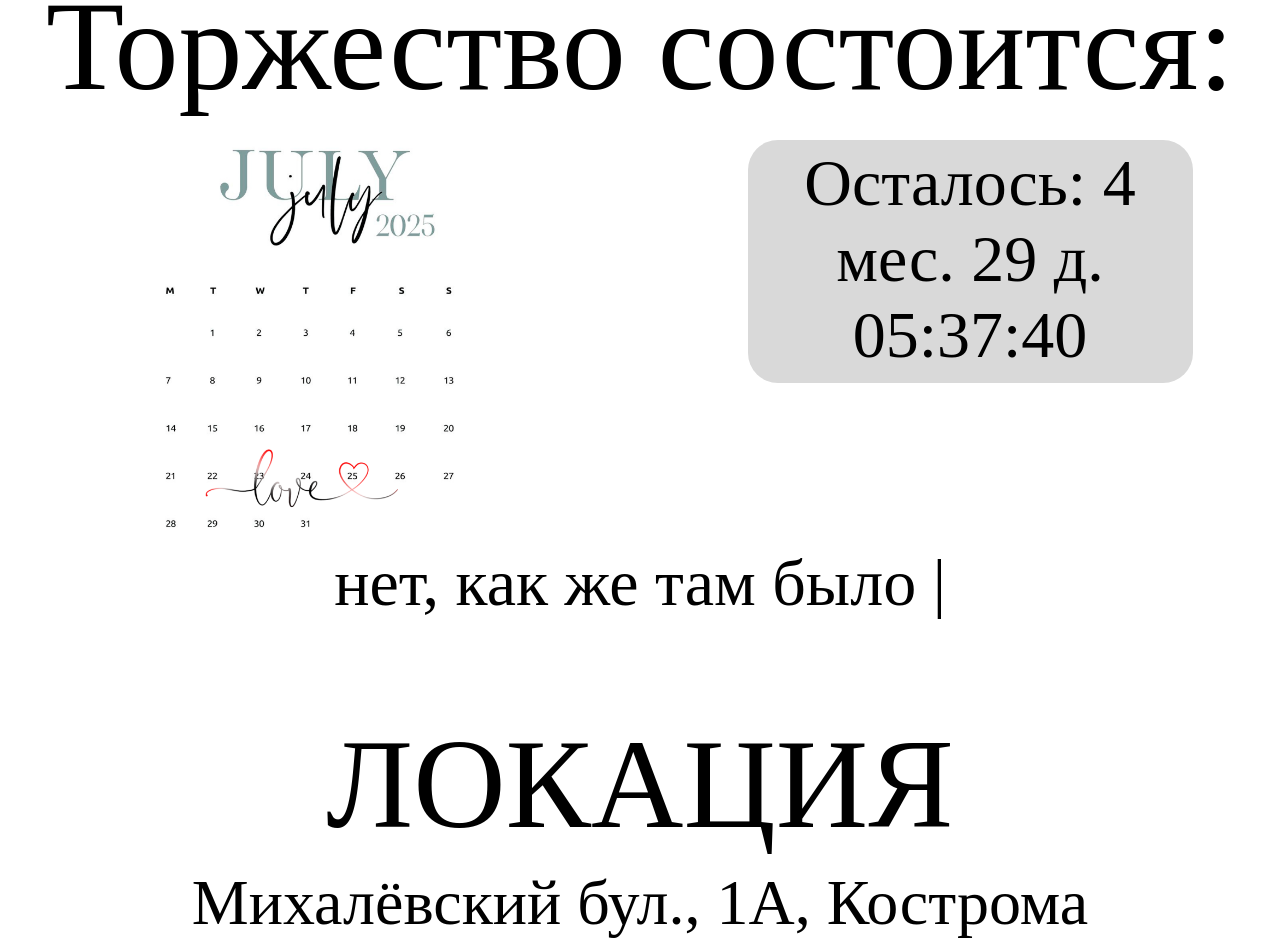
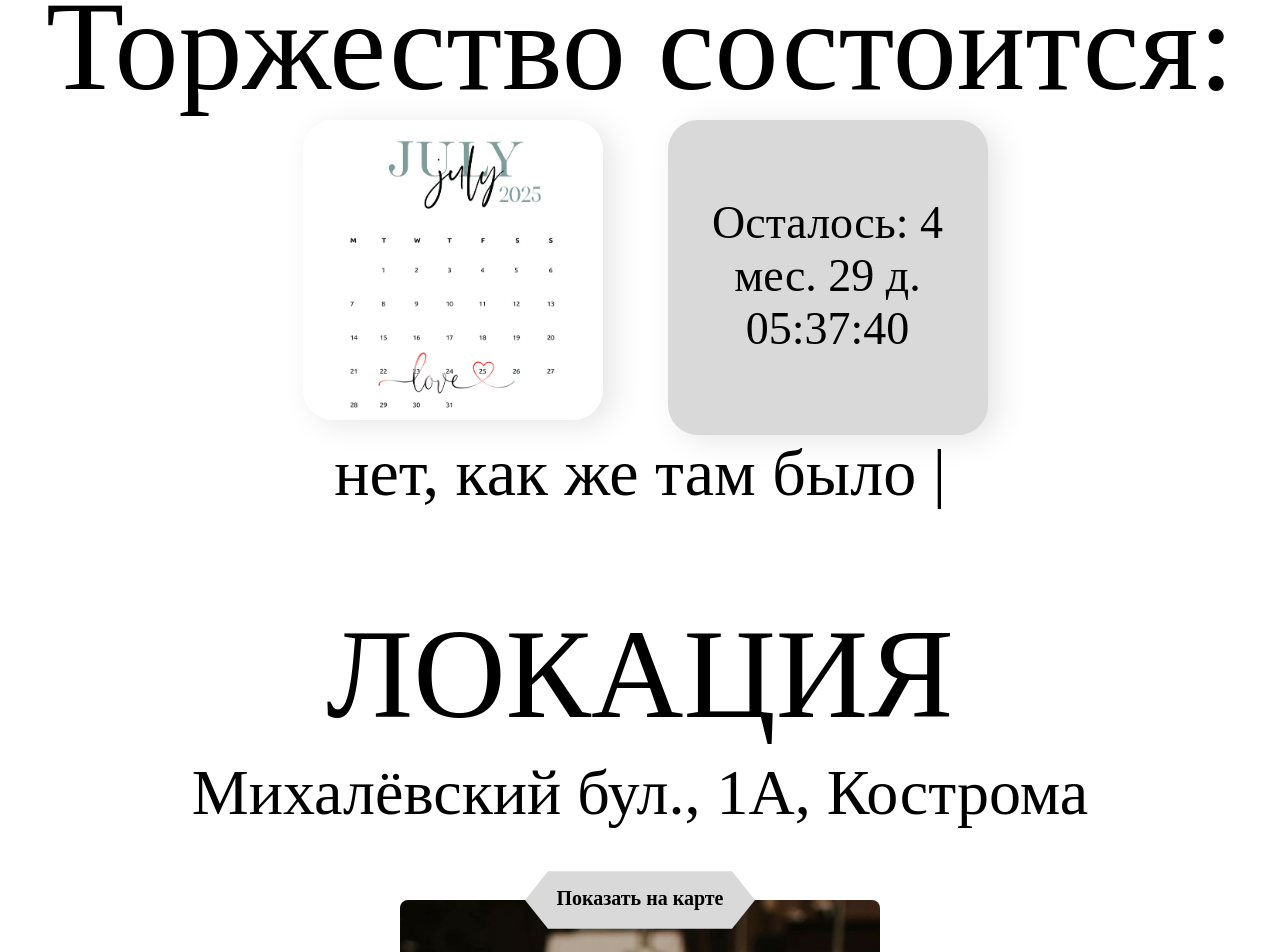
Before and after one commit to aerodes/DenisUshakovPromo, a Next.js app: page /Wedding in a window 1280 px wide. Shown: the part 2000-2952 px from the top of the page. Built offline with nearby package versions, Linux system fonts and the light colour scheme.

Commit message:
fix adaptive

```diff
--- a/declaration.d.ts
+++ b/declaration.d.ts
@@ -15,3 +15,9 @@ declare module "*.pdf" {
     const content: string;
     export default content;
 }
+declare global {
+    interface Window {
+        // eslint-disable-next-line @typescript-eslint/no-explicit-any
+        Telegram: any;
+    }
+}
--- a/src/pages/Wedding/components/CalendarWithDay/index.module.scss
+++ b/src/pages/Wedding/components/CalendarWithDay/index.module.scss
@@ -40,7 +40,7 @@
         flex-direction: column;
         @media (min-width: 1024px) {
             flex-direction: row;
-            gap: 40px;
+            max-width: 750px
         }
         div {
             width: 100%;
@@ -58,11 +58,13 @@
         @media (min-width: 425px) {
             max-width: 405px;
         }
-        @media (min-width: 500px) {
-            max-width: 425px;
-        }
-        @media (min-width: 1440px) {
-            max-width: 1024px;
+        // @media (min-width: 500px) {
+        //     max-width: 425px;
+        // }
+        @media (min-width: 1024px) {
+            max-width: 300px;
+            border-radius: 30px;
+            box-shadow: 10px 5px 30px 0px rgba(0, 0, 0, 0.1);
         }
     }
     &_daysLeft {
@@ -82,11 +84,16 @@
 
         @media (min-width: 1024px) {
             border-radius: 30px;
-            font-size: 66px;
-            max-width: 425px;
-        }
-        @media (min-width: 1440px) {
-            max-width: 1024px;
+            font-size: 46px;
+            max-width: 300px;
+            box-shadow: 10px 5px 30px 0px rgba(0, 0, 0, 0.1);
+            margin: auto;
+            margin-top: 0px;
+            aspect-ratio: 1;
+
+            display: flex;
+            justify-content: center;
+            align-items: center;
         }
     }
 }
--- a/src/pages/Wedding/components/CalendarWithDay/index.tsx
+++ b/src/pages/Wedding/components/CalendarWithDay/index.tsx
@@ -3,7 +3,6 @@
 import ImageCustom from "@/src/shared/components/ImageCustom";
 import styles from "./index.module.scss";
 import { useEffect, useRef, useState } from "react";
-import useMediaQuery from "@/src/shared/hooks/useMediaQuery";
 import { useTypewriter } from "@/src/shared/hooks/useTypewriter";
 import { useOnScreenEffect } from "@/src/shared/hooks/useOnScreenEffect";
 
@@ -35,8 +34,6 @@ const CalendarWithDay = (): React.ReactElement => {
     };
 
     const [timeLeft, setTimeLeft] = useState(getDate());
-
-    const is1024px = useMediaQuery("(max-width: 1024px)");
 
     useEffect(() => {
         const timer = setInterval(() => {
@@ -87,26 +84,6 @@ const CalendarWithDay = (): React.ReactElement => {
                             <ImageCustom src="./shared/images/calendar.png" />
                         </div>
                     </div>
-                    {is1024px ? (
-                        <div ref={ref} className={styles.main_title_date}>
-                            {text} {!isFinished && <span className="cursor">|</span>}
-                            <style jsx>{`
-                                .cursor {
-                                    animation: blink 1s step-end infinite;
-                                }
-
-                                @keyframes blink {
-                                    from,
-                                    to {
-                                        opacity: 0;
-                                    }
-                                    50% {
-                                        opacity: 1;
-                                    }
-                                }
-                            `}</style>
-                        </div>
-                    ) : null}
                 </div>
                 <div>
                     <div className={styles.main_daysLeft}>
@@ -127,7 +104,6 @@ const CalendarWithDay = (): React.ReactElement => {
                     </div>
                 </div>
             </div>
-            {!is1024px ? (
                 <div ref={ref} className={styles.main_title_date}>
                     {text} {!isFinished && <span className="cursor">|</span>}
                     <style jsx>{`
@@ -146,7 +122,6 @@ const CalendarWithDay = (): React.ReactElement => {
                         }
                     `}</style>
                 </div>
-            ) : null}
         </div>
     );
 };
--- a/src/pages/Wedding/components/DressCode/index.module.scss
+++ b/src/pages/Wedding/components/DressCode/index.module.scss
@@ -51,11 +51,11 @@
         @media (min-width: 425px) {
             width: 405px;
         }
-        @media (min-width: 500px) {
-            width: 480px;
-        }
+        // @media (min-width: 500px) {
+        //     width: 480px;
+        // }
         @media (min-width: 1024px) {
-            width: 705px;
+            width: 805px;
             gap: 20px;
         }
 
@@ -68,29 +68,35 @@
             &_item {
                 width: calc(100% / 3 - 10px);
                 aspect-ratio: 1 / 2;
+
+                @media (min-width: 1024px) {
+                    width: calc(100% / 6 - 10px);
+                }
             }
         }
         &_color {
-            display: flex;
-            flex-direction: row;
-            justify-content: space-evenly;
-            width: 1000%;
+            // display: flex;
+            // flex-direction: row;
+            // justify-content: space-evenly;
+
+            position: relative;
+            width: 0%;
             height: 50px;
             @media (min-width: 425px) {
                 height: 80px;
             }
-            @media (min-width: 500px) {
-                height: 90px;
-            }
-            @media (min-width: 1024px) {
-                height: 130px;
-            }
+            // @media (min-width: 500px) {
+            //     height: 90px;
+            // }
+            // @media (min-width: 1024px) {
+            //     height: 130px;
+            // }
 
             &_load {
                 animation: load 1.5s ease-out forwards;
                 @keyframes load {
                     0% {
-                        width: 1000%;
+                        width: 0%;
                     }
                     100% {
                         width: 100%;
@@ -99,8 +105,55 @@
             }
 
             &_item {
-                width: calc(100% / 5 - 10px);
+                position: absolute;
+                height: 50px;
                 aspect-ratio: 1;
+
+                &:nth-child(1) {
+                    left: 0%;
+                }
+                &:nth-child(2) {
+                    left: 25%;
+                    margin-left: -12.5px;
+                }
+                &:nth-child(3) {
+                    left: 50%;
+                    margin-left: -25px;
+                }
+                &:nth-child(4) {
+                    left: 75%;
+                    margin-left: -37.5px;
+                }
+                &:nth-child(5) {
+                    left: 100%;
+                    margin-left: -50px;
+                }
+                @media (min-width: 425px) {
+                    height: 80px;
+
+                    &:nth-child(1) {
+                        left: 0%;
+                    }
+                    &:nth-child(2) {
+                        left: 25%;
+                        margin-left: -20px;
+                    }
+                    &:nth-child(3) {
+                        left: 50%;
+                        margin-left: -40px;
+                    }
+                    &:nth-child(4) {
+                        left: 75%;
+                        margin-left: -60px;
+                    }
+                    &:nth-child(5) {
+                        left: 100%;
+                        margin-left: -80px;
+                    }
+                }
+                // @media (min-width: 500px) {
+                //     height: 90px;
+                // }
             }
         }
     }
--- a/src/pages/Wedding/components/DressCode/index.tsx
+++ b/src/pages/Wedding/components/DressCode/index.tsx
@@ -5,8 +5,10 @@ import styles from "./index.module.scss";
 import { useRef, useState } from "react";
 import { useOnScreenEffect } from "@/src/shared/hooks/useOnScreenEffect";
 import clsx from "clsx";
+import useMediaQuery from "@/src/shared/hooks/useMediaQuery";
 
 const DressCode = (): React.ReactElement => {
+    const is1024px = useMediaQuery("(min-width: 1024px)");
     const [view, setView] = useState(false);
     const ref = useRef(null);
 
@@ -32,6 +34,19 @@ const DressCode = (): React.ReactElement => {
                     <div className={styles.main_container_photo_item}>
                         <ImageCustom src="./shared/images/dress_3.jpg" />
                     </div>
+                    {is1024px ? (
+                        <>
+                            <div className={styles.main_container_photo_item}>
+                                <ImageCustom src="./shared/images/dress_4.jpg" />
+                            </div>
+                            <div className={styles.main_container_photo_item}>
+                                <ImageCustom src="./shared/images/dress_5.jpg" />
+                            </div>
+                            <div className={styles.main_container_photo_item}>
+                                <ImageCustom src="./shared/images/dress_6.jpg" />
+                            </div>
+                        </>
+                    ) : null}
                 </div>
                 <div
                     ref={ref}
@@ -57,6 +72,8 @@ const DressCode = (): React.ReactElement => {
                     </div>
                 </div>
                 <div className={styles.main_container_photo}>
+                    {!is1024px ? (
+                        <>
                             <div className={styles.main_container_photo_item}>
                                 <ImageCustom src="./shared/images/dress_4.jpg" />
                             </div>
@@ -66,6 +83,8 @@ const DressCode = (): React.ReactElement => {
                             <div className={styles.main_container_photo_item}>
                                 <ImageCustom src="./shared/images/dress_6.jpg" />
                             </div>
+                        </>
+                    ) : null}
                 </div>
             </div>
         </div>
--- a/src/pages/Wedding/components/Place/index.module.scss
+++ b/src/pages/Wedding/components/Place/index.module.scss
@@ -99,17 +99,17 @@
         @media (min-width: 500px) {
             width: 480px;
         }
-        @media (min-width: 1024px) {
-            width: 705px;
-            margin-top: 140px;
-            &_btn {
-                width: 400px;
-                top: -50px;
-                left: calc(50% - 200px);
+        // @media (min-width: 1024px) {
+        //     width: 705px;
+        //     margin-top: 140px;
+        //     &_btn {
+        //         width: 400px;
+        //         top: -50px;
+        //         left: calc(50% - 200px);
 
-                font-size: 36px;
-                line-height: 100px;
-            }
-        }
+        //         font-size: 36px;
+        //         line-height: 100px;
+        //     }
+        // }
     }
 }
```
Also changed, not shown: src/app/layout.tsx (+7 -0 lines), tsconfig.json (+6 -17 lines), 1 other file (tests, documents, lock files or other folders). Lines whose indentation alone changed are shown as unchanged.
